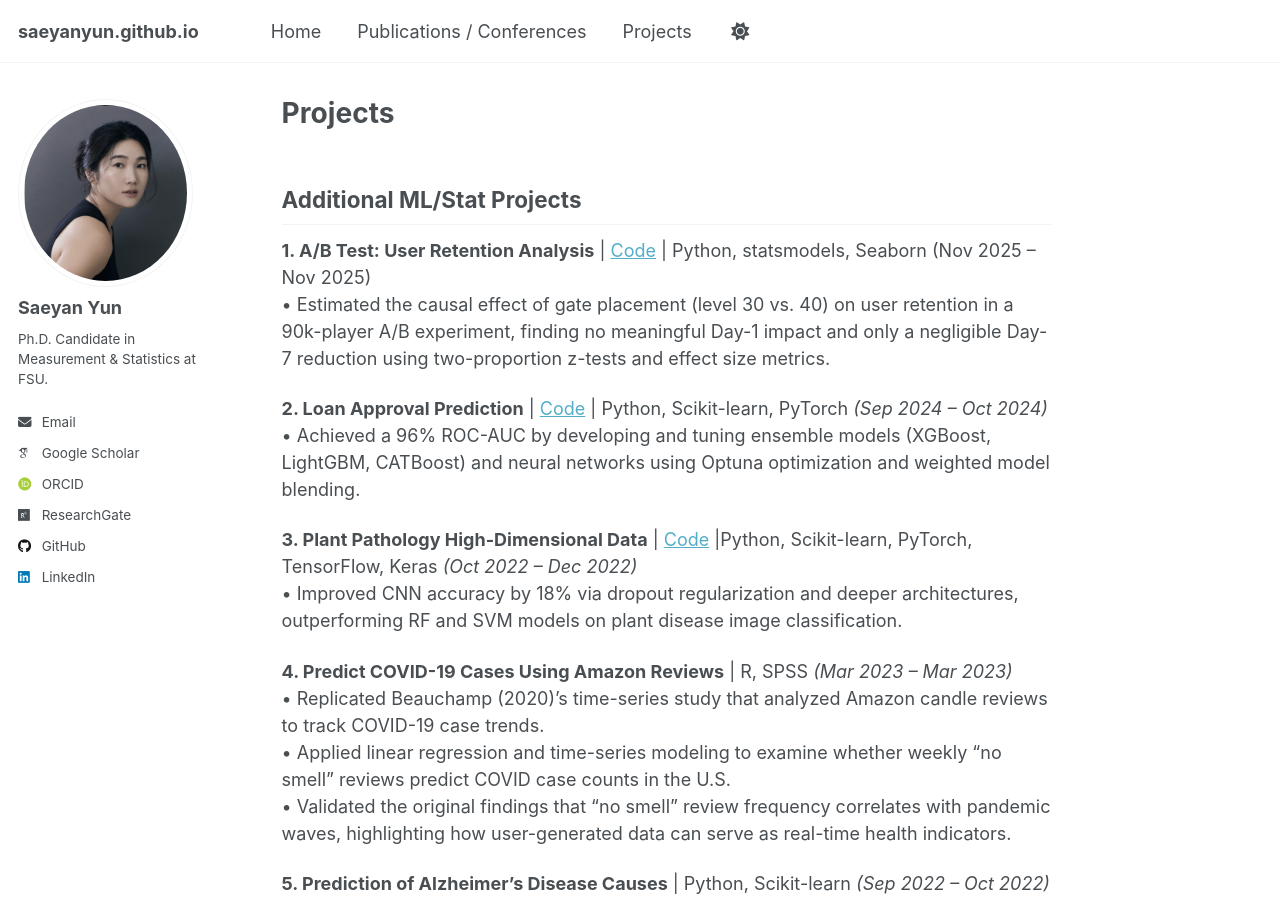
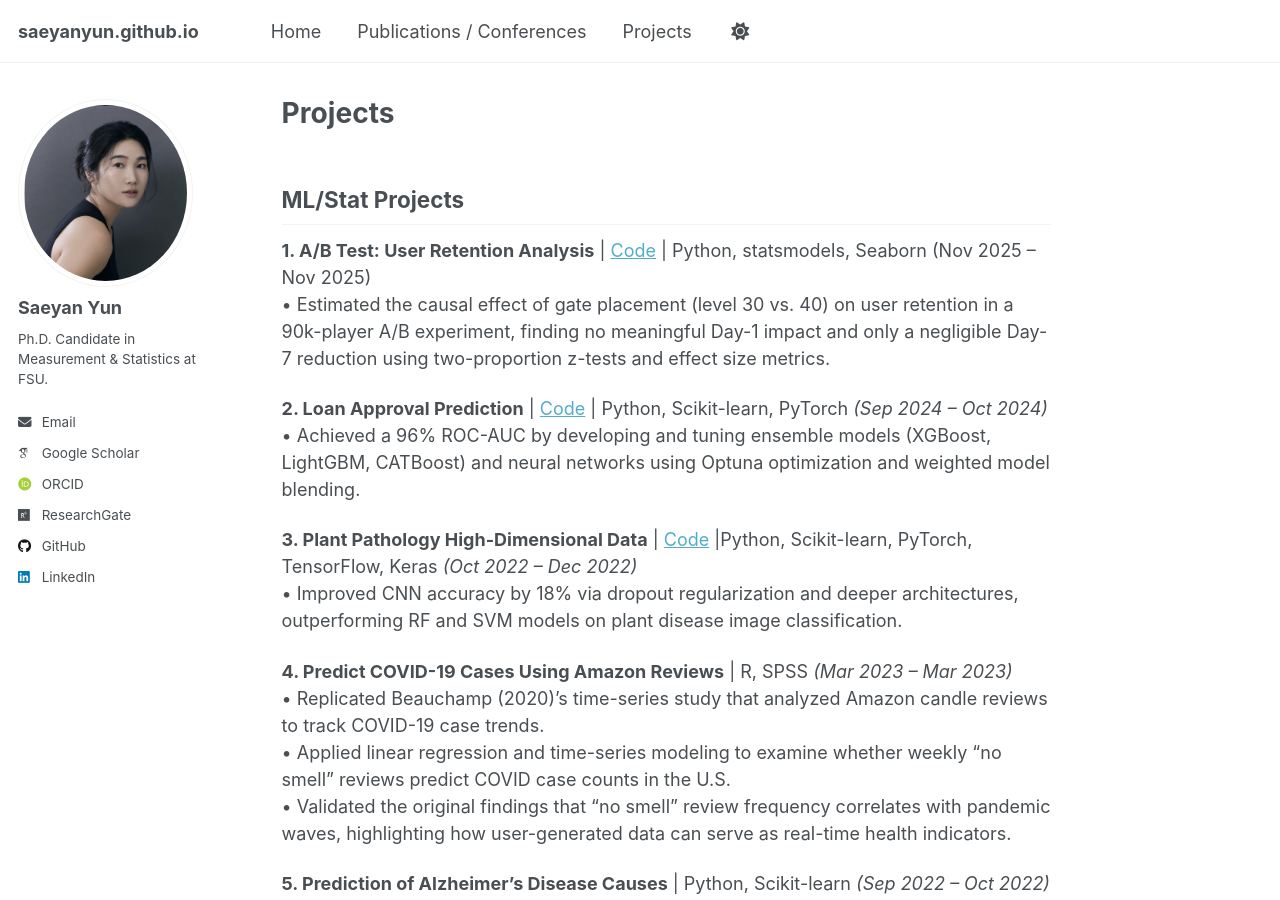
Before and after one commit to saeyanyun/saeyanyun.github.io, a Jekyll site: the page built from _pages/projects.md, in a window 1280 px wide and 900 px high. Built offline with Jekyll 4.4.1, drawn with Linux system fonts in a browser that asks for light colours; some web fonts are replaced; a script that is not in the unit is left out.

Commit message:
Update projects.md

```diff
--- a/_pages/projects.md
+++ b/_pages/projects.md
@@ -5,7 +5,7 @@ layout: single
 author_profile: true
 ---
 
-## Additional ML/Stat Projects
+## ML/Stat Projects
 
 **1. A/B Test: User Retention Analysis** | [Code](https://github.com/saeyanyun/causal-ab-test-user-retention) | Python, statsmodels, Seaborn (Nov 2025 – Nov 2025)
   •	Estimated the causal effect of gate placement (level 30 vs. 40) on user retention in a 90k-player A/B experiment, finding no meaningful Day-1 impact and only a negligible Day-7 reduction using two-proportion z-tests and effect size metrics.
```
